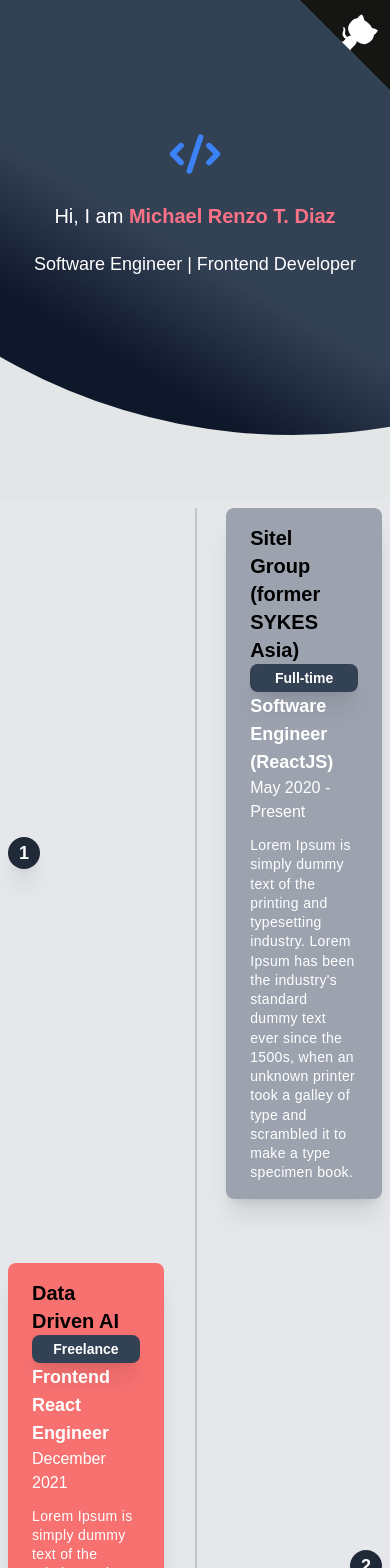
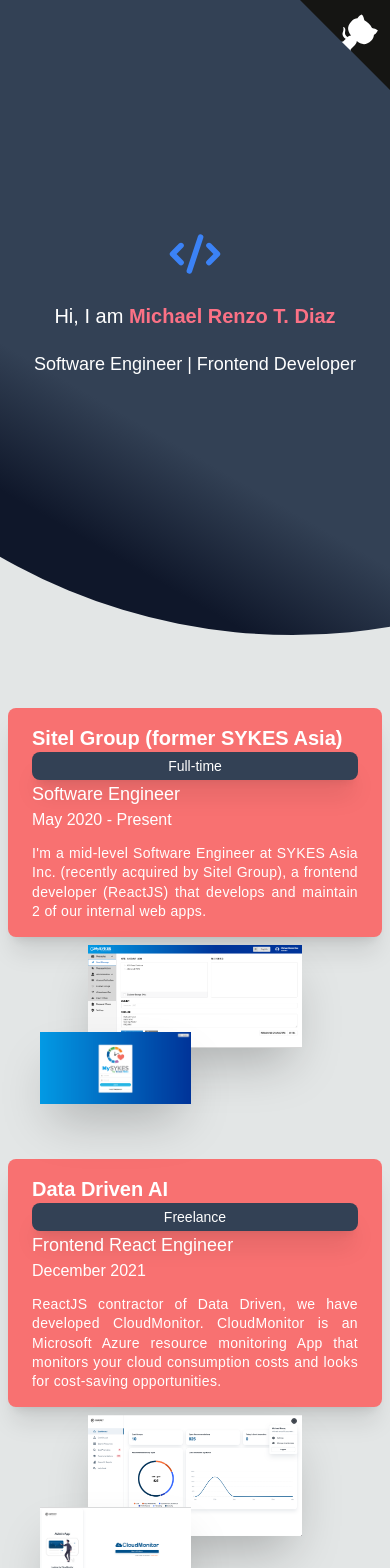
Before and after one commit to mrenzodiaz/portfolio, a React (Create React App) app: page / in a window 390 px wide. Shown: the top 1568 px of the page. Built offline with nearby package versions, Linux system fonts and the light colour scheme.

Commit message:
added tech stack section

```diff
--- a/public/index.html
+++ b/public/index.html
@@ -10,6 +10,10 @@
       content="Web site created using create-react-app"
     />
     <link rel="apple-touch-icon" href="%PUBLIC_URL%/logo192.png" />
+    <link
+      rel="stylesheet"
+      href="https://cdn.jsdelivr.net/gh/devicons/devicon@v2.14.0/devicon.min.css"
+    />
     <!--
       manifest.json provides metadata used when your web app is installed on a
       user's mobile device or desktop. See https://developers.google.com/web/fundamentals/web-app-manifest/
--- a/src/App.scss
+++ b/src/App.scss
@@ -1,7 +1,7 @@
 .header {
   @apply relative z-10;
   @apply pb-24;
-  height: 500px;
+  height: 700px;
   display: flex;
   flex-direction: column;
   align-items: center;
@@ -12,8 +12,12 @@
     height: 650px;
   }
 
+  @screen md {
+    height: 750px;
+  }
+
   @screen xl {
-    height: 750px;
+    height: 850px;
   }
 
   &:before {
--- a/src/App.tsx
+++ b/src/App.tsx
@@ -1,12 +1,13 @@
 import React from 'react';
 import { CodeIcon } from '@heroicons/react/solid';
 import Experience from './components/Experience/';
+import Technologies from './components/Technologies';
 
 import './App.scss';
 
 function App() {
   return (
-    <>
+    <div className="container mx-auto">
       <header className="header">
         <div className="container relative flex flex-col justify-center items-center z-10">
           <CodeIcon className="h-14 w-14 text-blue-500" />
@@ -21,9 +22,9 @@
           </p>
         </div>
       </header>
-
       <Experience />
-    </>
+      <Technologies />
+    </div>
   );
 }
 
--- a/src/components/Experience/ExperienceItem.tsx
+++ b/src/components/Experience/ExperienceItem.tsx
@@ -20,38 +20,37 @@
   return (
     <div
       className={`mb-16 flex justify-between items-center w-full ${
-        alignLeft ? 'flex-row-reverse' : ''
-      }`}
+        alignLeft ? 'md:flex-row-reverse' : 'md:flex-row'
+      } flex-col-reverse`}
     >
-      <div className="order-1 w-5/12 hidden sm:block">
+      <div className="order-1 w-full md:w-5/12 block">
         {images ? images : ''}
       </div>
-      <div className="z-20 flex items-center order-1 bg-gray-800 shadow-xl w-8 h-8 rounded-full">
+      <div className="z-20 hidden items-center order-1 bg-gray-800 shadow-xl w-8 h-8 rounded-full md:flex">
         <h1 className="mx-auto text-white font-semibold text-lg">
           {itemNumber}
         </h1>
       </div>
       <div
-        className={`order-1 rounded-lg shadow-xl w-5/12 px-6 py-4 ${
-          alignLeft ? 'bg-red-400' : 'bg-gray-400'
-        }`}
+        className={`order-1 rounded-lg shadow-xl w-full md:w-5/12 px-6 py-4 bg-red-400`}
       >
         <div className="flex flex-col xl:flex-row">
-          <span className="font-bold text-gray text-xl mr-3 w-12/12">
+          <span className="font-bold text-white text-xl mr-3 w-12/12">
             {company}
           </span>
-          <span className="font-bold text-white text-center text-sm rounded-lg shadow-xl px-1 py-1 bg-slate-700 break-words w-12/12 xl:w-3/12 lg:w-4/12">
+          <span className=" text-white text-center text-sm rounded-lg shadow-xl px-1 py-1 bg-slate-700 break-words w-12/12 xl:w-3/12 lg:w-4/12">
             {employmentStatus}
           </span>
         </div>
 
-        <h3 className="font-bold text-white text-lg">{position}</h3>
+        <h3 className="text-white text-lg">{position}</h3>
         <h3 className="mb-3 text-white text-md">{timeOfStay}</h3>
-        <p className="text-sm font-medium leading-snug tracking-wide text-white text-opacity-100">
-          Lorem Ipsum is simply dummy text of the printing and typesetting
+        <p className="text-sm font-medium leading-snug tracking-wide text-white text-opacity-100 text-justify">
+          {description}
+          {/* Lorem Ipsum is simply dummy text of the printing and typesetting
           industry. Lorem Ipsum has been the industry's standard dummy text ever
           since the 1500s, when an unknown printer took a galley of type and
-          scrambled it to make a type specimen book.
+          scrambled it to make a type specimen book. */}
         </p>
       </div>
     </div>
--- a/src/components/Experience/index.tsx
+++ b/src/components/Experience/index.tsx
@@ -6,7 +6,7 @@
 
 const dataDrivenImages = () => {
   return (
-    <div className="relative p-10">
+    <div className="relative p-10 pt-2 mx-10 md:mx-0">
       <Animate
         animateOnce
         animateIn="animate__fadeInRight"
@@ -24,7 +24,7 @@
       <Animate
         animateOnce
         animateIn="animate__fadeInRight"
-        className="absolute -bottom-4 -left-14 xl:-bottom-12"
+        className="absolute -bottom-4 -left-2 md:-left-14 md:-bottom-6"
         offset={150}
         duration={0.5}
       >
@@ -40,10 +40,10 @@
 
 const sykesImages = () => {
   return (
-    <div className="relative p-10">
+    <div className="relative p-10 pt-2 mx-10 md:mx-0">
       <Animate
         animateOnce
-        animateIn="animate__fadeInLeft"
+        animateIn="animate__fadeInRight"
         className="text-right"
         offset={150}
         duration={0.5}
@@ -57,8 +57,8 @@
 
       <Animate
         animateOnce
-        animateIn="animate__fadeInLeft"
-        className="absolute -bottom-4 -left-14 xl:-bottom-12"
+        animateIn="animate__fadeInRight"
+        className="absolute -bottom-4 -left-2 md:-left-14 md:-bottom-6"
         offset={150}
         duration={0.5}
       >
@@ -74,7 +74,7 @@
 
 const pinionSoftwareImages = () => {
   return (
-    <div className="relative p-10">
+    <div className="relative p-10 pt-2 mx-10 md:mx-0">
       <Animate
         animateOnce
         animateIn="animate__fadeInLeft"
@@ -92,7 +92,7 @@
       <Animate
         animateOnce
         animateIn="animate__fadeInLeft"
-        className="absolute -bottom-4 -left-14 xl:-bottom-12"
+        className="absolute -bottom-4 -left-2 md:-left-14 md:-bottom-6"
         offset={150}
         duration={0.5}
       >
@@ -108,7 +108,7 @@
 
 const jnjImages = () => {
   return (
-    <div className="relative">
+    <div className="relative pt-2">
       <Animate
         animateOnce
         animateIn="animate__fadeInRight"
@@ -116,7 +116,7 @@
         duration={0.5}
       >
         <ImageLazyLoader
-          className="shadow-2xl sm:w-96 xl:w-8/12 rounded-md"
+          className="shadow-2xl w-full md:w-12/12 lg:w-8/12 rounded-md"
           src="/Experiences/jnj.gif"
           alt="JnJ"
           width="100%"
@@ -128,7 +128,7 @@
 
 const henlinImages = () => {
   return (
-    <div className="relative">
+    <div className="relative pt-2">
       <Animate
         animateOnce
         animateIn="animate__fadeInLeft"
@@ -136,7 +136,7 @@
         duration={0.5}
       >
         <ImageLazyLoader
-          className="shadow-2xl sm:w-full xl:w-full rounded-md"
+          className="shadow-2xl w-full md:w-12/12 lg:w-8/12 rounded-md"
           src="/Experiences/henlin.png"
           alt="JnJ"
           width="100%"
@@ -149,9 +149,10 @@
 const experiences = [
   {
     company: 'Sitel Group (former SYKES Asia)',
-    position: 'Software Engineer (ReactJS)',
+    position: 'Software Engineer',
     timeOfStay: 'May 2020 - Present',
-    description: 'Lorem ipsum dolor.',
+    description:
+      "I'm a mid-level Software Engineer at SYKES Asia Inc. (recently acquired by Sitel Group), a frontend developer (ReactJS) that develops and maintain 2 of our internal web apps.",
     employmentStatus: 'Full-time',
     isCurrent: true,
     alignLeft: false,
@@ -161,7 +162,8 @@
     company: 'Data Driven AI',
     position: 'Frontend React Engineer',
     timeOfStay: 'December 2021',
-    description: 'Lorem ipsum dolor.',
+    description:
+      'ReactJS contractor of Data Driven, we have developed CloudMonitor. CloudMonitor is an Microsoft Azure resource monitoring App that monitors your cloud consumption costs and looks for cost-saving opportunities.',
     employmentStatus: 'Freelance',
     isCurrent: false,
     alignLeft: true,
@@ -171,7 +173,8 @@
     company: 'Pinion Software',
     position: 'Junior Web Developer',
     timeOfStay: 'May 2019 - May 2020',
-    description: 'Lorem ipsum dolor.',
+    description:
+      '• Created mobile applications using React Native • Created web applications using different frontend frameworks such as ReactJS and VueJS • Translated design mock-ups into quality websites',
     employmentStatus: 'Full-time',
     isCurrent: false,
     alignLeft: false,
@@ -181,7 +184,8 @@
     company: 'Johnson & Johnson Global Services',
     position: 'Knowledge Management Specialist',
     timeOfStay: 'Sep 2017 - May 2019',
-    description: 'Lorem ipsum dolor.',
+    description:
+      'I have been a contractor in Johnson & Johnson Global Services Philippines under HR Knowledge Management Team. We developed a tool for the HR Knowledge Management team that automates their weekly and monthly report ReactJS and Laravel, but our main role as a contractor is to convert an HR related files to HTML and CSS that was being uploaded to their CMS (Salesforce.com).',
     employmentStatus: 'Full-time',
     isCurrent: false,
     alignLeft: true,
@@ -191,7 +195,8 @@
     company: 'M&H Food Corporation',
     position: 'Management Information Systems Specialist',
     timeOfStay: 'Jan 2017 - Jul 2017',
-    description: 'Lorem ipsum dolor.',
+    description:
+      'As an MIS Staff, we do an all around IT stuffs (web development, technical support, network admin, system) for the company. Our time was divided for Web Development (50% of our time for the day) and the rest is for other technical stuffs. I have been involved in Front-end Web Development.',
     employmentStatus: 'Full-time',
     isCurrent: false,
     alignLeft: false,
@@ -201,10 +206,10 @@
 
 const Experience: React.FC = () => {
   return (
-    <div className="container bg-gray-200 mx-auto w-full h-full">
+    <div className="w-full h-full">
       <div className="relative wrap overflow-hidden h-full p-2 md:p-7 sm:p-3">
         <div
-          className="border-2-2 absolute border-opacity-20 border-gray-700 h-full border"
+          className="h-full border-2-2 absolute border-opacity-20 border-gray-700 md:border"
           style={{ left: '50%' }}
         ></div>
 
--- /dev/null
+++ b/src/components/Technologies/index.tsx
@@ -0,0 +1,128 @@
+import React from 'react';
+import { T_TechStackItem } from '../../types/Technologies';
+
+const techStack = [
+  {
+    name: 'JavaScript',
+    class: 'devicon-javascript-plain',
+  },
+  {
+    name: 'TypeScript',
+    class: 'devicon-typescript-plain',
+  },
+  {
+    name: 'React',
+    class: 'devicon-react-original',
+  },
+  {
+    name: 'React Native',
+    class: 'devicon-react-original',
+  },
+  {
+    name: 'TaildwindCSS',
+    class: 'devicon-tailwindcss-plain',
+  },
+  {
+    name: 'Material UI',
+    class: 'devicon-materialui-plain',
+  },
+  {
+    name: 'MobX',
+    class: 'devicon-redux-original',
+  },
+  {
+    name: 'Redux',
+    class: 'devicon-redux-original',
+  },
+  {
+    class: 'devicon-npm-original-wordmark',
+    name: 'NPM',
+  },
+  {
+    class: 'devicon-yarn-plain',
+    name: 'Yarn',
+  },
+  {
+    class: 'devicon-jquery-plain',
+    name: 'Jquery',
+  },
+  {
+    name: 'HTML 5',
+    class: 'devicon-html5-plain',
+  },
+  {
+    name: 'CSS 3',
+    class: 'devicon-css3-plain',
+  },
+  {
+    name: 'Bootstrap',
+    class: 'devicon-bootstrap-plain',
+  },
+  {
+    name: 'Sass',
+    class: 'devicon-sass-original',
+  },
+  {
+    name: 'Node',
+    class: 'devicon-nodejs-plain',
+  },
+  {
+    name: 'Express',
+    class: 'devicon-express-original',
+  },
+  {
+    name: 'MongoDB',
+    class: 'devicon-mongodb-plain',
+  },
+  {
+    name: 'MS Azure',
+    class: 'devicon-azure-plain',
+  },
+  {
+    name: 'Google Cloud',
+    class: 'devicon-googlecloud-plain',
+  },
+  {
+    name: 'AWS',
+    class: 'devicon-amazonwebservices-original',
+  },
+  {
+    name: 'Git',
+    class: 'devicon-git-plain',
+  },
+  {
+    name: 'GitHub',
+    class: 'devicon-github-original',
+  },
+  {
+    name: 'GitLab',
+    class: 'devicon-gitlab-plain',
+  },
+];
+
+const Technologies = () => {
+  return (
+    <div className="sm:rounded-3xl bg-slate-600 sm:pt-32 sm:px-24 p-8 pt-24">
+      <p className="uppercase text-xl sm:text-3xl font-bold text-white text-center">
+        Tech Stack
+      </p>
+      <div className="grid grid-cols-2 sm:grid-cols-3 xl:grid-cols-6 justify-items-center items-center sm:mt-16 pb-20 sm:py-0 text-center">
+        {techStack.map((tech: T_TechStackItem) => (
+          <div className="w-32 my-4 sm:my-8">
+            <div className="h-32 w-32 rounded-3xl bg-slate-800 shadow-2xl flex items-center justify-center">
+              <i
+                className={tech.class}
+                style={{ fontSize: '350%', color: 'white' }}
+              />
+            </div>
+            <span className="uppercase text-center mt-6 font-bold text-white">
+              {tech.name}
+            </span>
+          </div>
+        ))}
+      </div>
+    </div>
+  );
+};
+
+export default Technologies;
--- /dev/null
+++ b/src/types/Technologies.ts
@@ -0,0 +1,4 @@
+export interface T_TechStackItem {
+  name: string;
+  class: string;
+}
```
